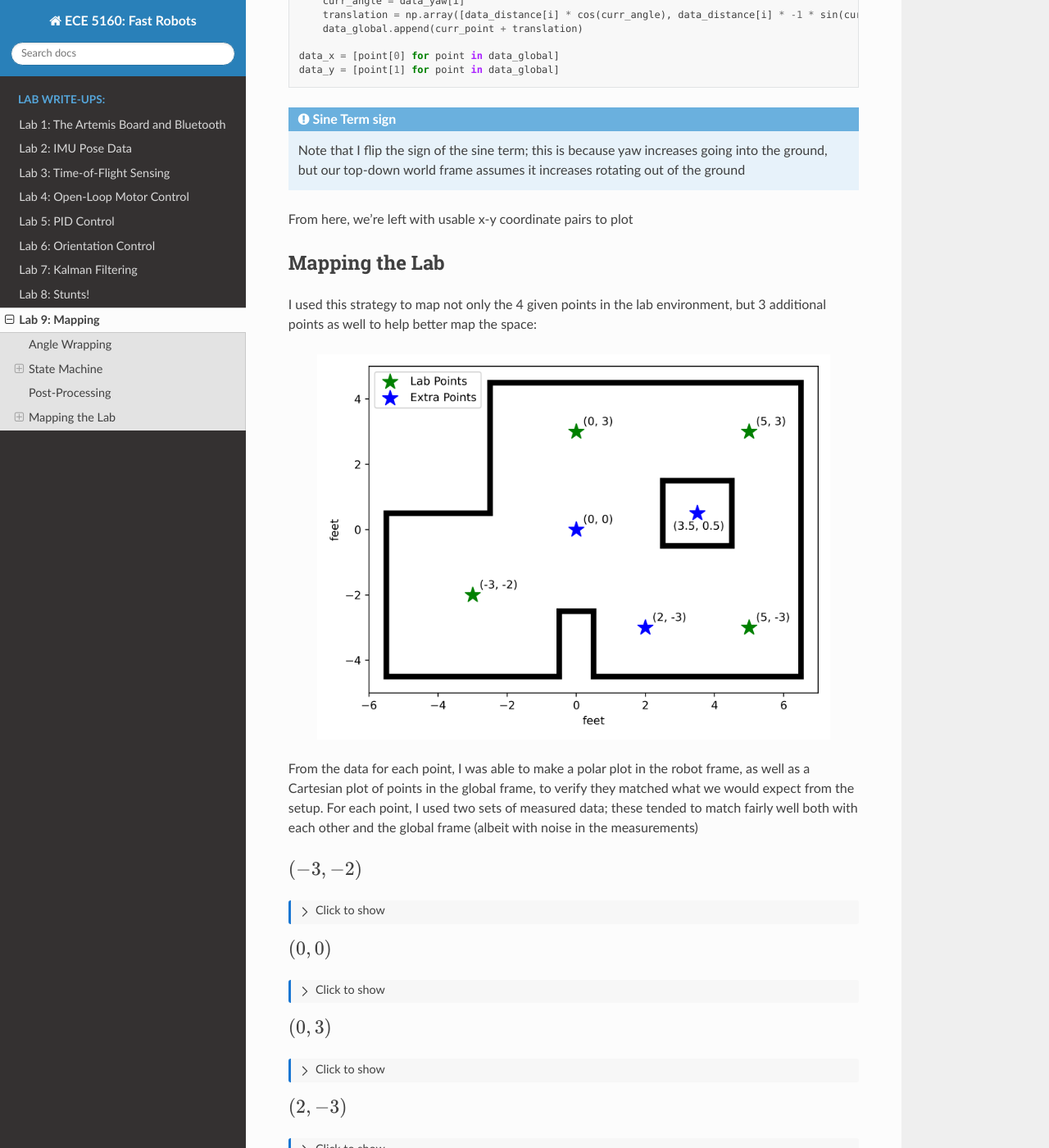
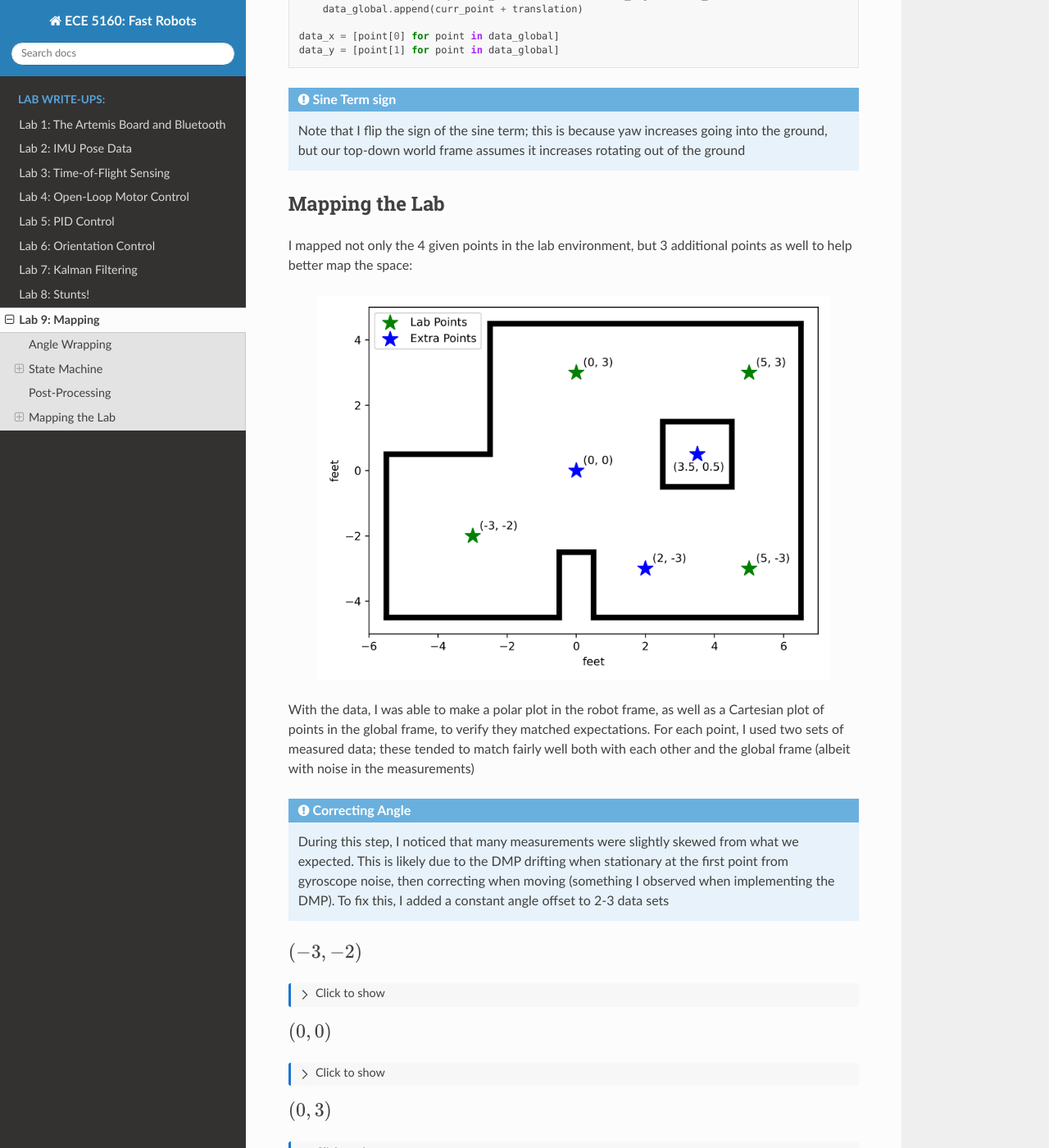
Before and after one commit to Aidan-McNay/fast-robots-docs, a Sphinx documentation site: the page built from docs/lab9.rst, in a window 1280 px wide and 1400 px high, scrolled down 8531 px. Shown: the whole window at 82% size. Built offline with Sphinx 7.4.7 and the Read the Docs theme 3.1.0, drawn with Linux system fonts in a browser that asks for light colours; some of the changed text lies outside the part shown.

Commit message:
Done with Lab 9

```diff
--- a/docs/lab9.rst
+++ b/docs/lab9.rst
@@ -453,12 +450,10 @@ usable:
    going into the ground, but our top-down world frame assumes it increases
    rotating out of the ground
 
-From here, we're left with usable x-y coordinate pairs to plot
-
 Mapping the Lab
 --------------------------------------------------------------------------
 
-I used this strategy to map not only the 4 given points in
+I mapped not only the 4 given points in
 the lab environment, but 3 additional points as well to help better map the
 space:
 
@@ -467,12 +462,20 @@ space:
    :width: 90%
    :class: bottompadding
 
-From the data for each point, I was able to make a polar plot in the robot
+With the data, I was able to make a polar plot in the robot
 frame, as well as a Cartesian plot of points in the global frame, to
-verify they matched what we would expect from the setup. For each point,
+verify they matched expectations. For each point,
 I used two sets of measured data; these tended to match fairly well both
 with each other and the global frame
 (albeit with noise in the measurements)
+
+.. admonition:: Correcting Angle
+
+   During this step, I noticed that many measurements were slightly
+   skewed from what we expected. This is likely due to the DMP drifting
+   when stationary at the first point from gyroscope noise, then correcting when moving
+   (something I observed when implementing the DMP). To fix this, I added
+   a constant angle offset to 2-3 data sets
 
 :math:`(-3, -2)`
 """"""""""""""""""""""""""""""""""""""""""""""""""""""""""""""""""""""""""
```
Also changed, not shown: other parts of docs/lab9.rst (+2 -5 lines).
